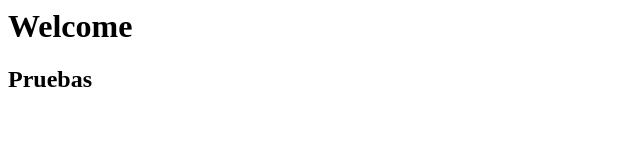
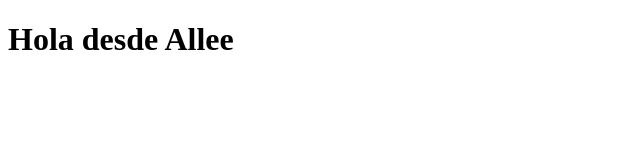
Before and after one commit to lars8829/Pruebas, a plain HTML site: page index.html in a window 1280 px wide. Shown: the whole page, without its empty margins (0-640 px from the left). Drawn offline with Linux system fonts and the light colour scheme.

Commit message:
Update index.html
cargue desde equipo remoto

```diff
--- a/index.html
+++ b/index.html
@@ -1,2 +1,11 @@
-<h1>Welcome</h1>
-<h2>Pruebas</h2>
+<!DOCTYPE html>
+<html lang="en">
+  <head>
+    <meta charset="UTF-8" />
+    <meta name="viewport" content="width=device-width, initial-scale=1.0" />
+    <title>Allee</title>
+  </head>
+  <body>
+    <h1>Hola desde Allee</h1>
+  </body>
+</html>
```
